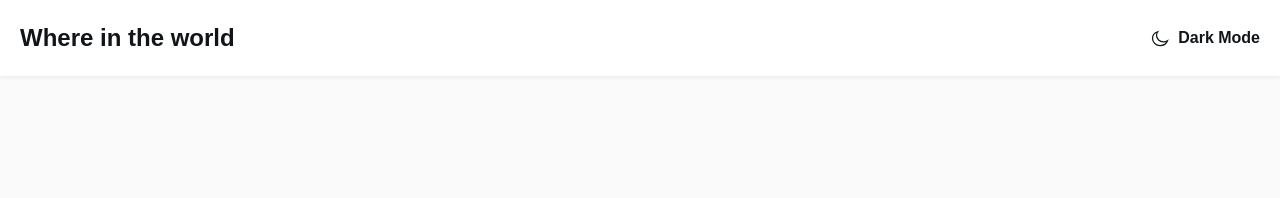
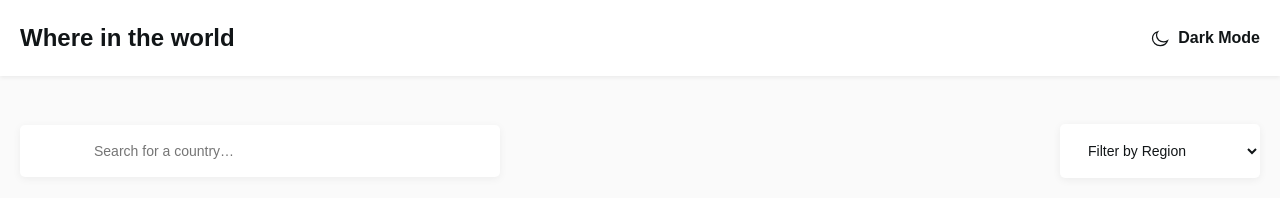
Before and after one commit to fprogrammer15/countries, a plain HTML site: page index.html in a window 1280 px wide. Drawn offline with nearby package versions, Linux system fonts and the light colour scheme.

Commit message:
Add filters form

```diff
--- a/css/styles.css
+++ b/css/styles.css
@@ -63,6 +63,8 @@
 /* MAIN-CONTENT */
 .main-content {
   flex-grow: 1;
+  padding-top: 48px;
+  padding-bottom: 48px;
 }
 
 
@@ -123,3 +125,31 @@
   line-height: 22px;
   font-weight: 600;
 }
+
+
+/* FILTERS */
+.filters {
+  display: flex;
+  justify-content: space-between;
+  align-items: center;
+}
+
+.filters-search-input {
+  min-width: 480px;
+  padding: 18px 74px;
+  border-radius: 5px;
+  border: 0;
+  background-color: var(--element-bg);
+  color: var(--text-color);
+  box-shadow: 0px 2px 9px rgba(0, 0, 0, 0.0532439);
+}
+
+.filters-region-select {
+  min-width: 200px;
+  padding: 18px 24px;
+  border: 0;
+  border-radius: 5px;
+  background-color: var(--element-bg);
+  color: var(--text-color);
+  box-shadow: 0px 2px 9px rgba(0, 0, 0, 0.06);
+}
--- a/index.html
+++ b/index.html
@@ -26,6 +26,23 @@
     </div>
   </header>
 
+  <!-- MAIN-CONTENT -->
+   <main class="main-content">
+    <div class="container">
+      <form class="filters" action="https://echo.htmlacademy.ru" method="GET">
+        <input class="filters-search-input" type="search" name="search" placeholder="Search for a country…" aria-label="Country name" required>
+        <select class="filters-region-select" name="region" aria-label="Regions">
+          <option selected disabled>Filter by Region</option>
+          <option>Africa</option>
+          <option>America</option>
+          <option>Asia</option>
+          <option>Europe</option>
+          <option>Oceania</option>
+        </select>
+      </form>
+    </div>
+   </main>
+
 
   <script src="js/main.js"></script>
 </body>
```
